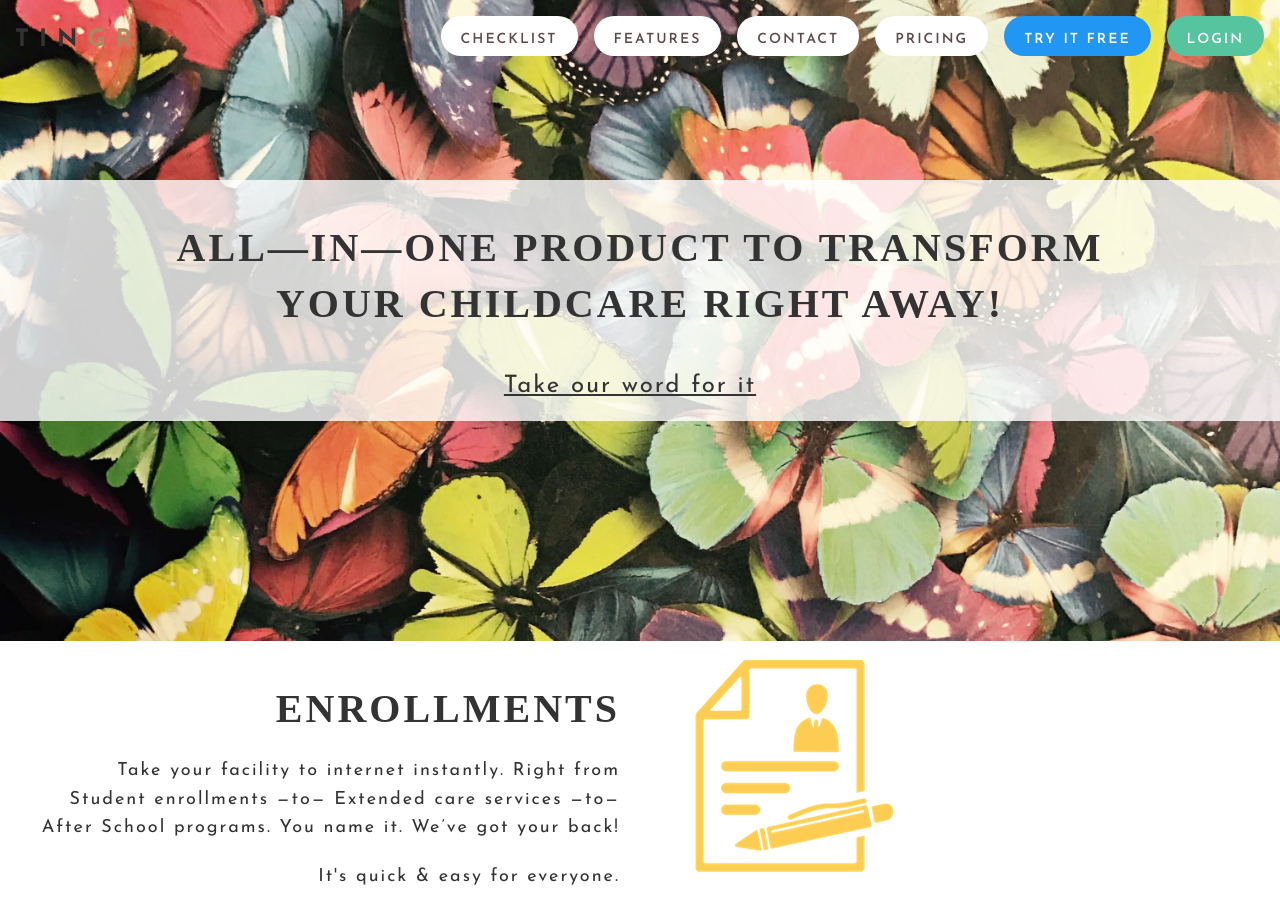
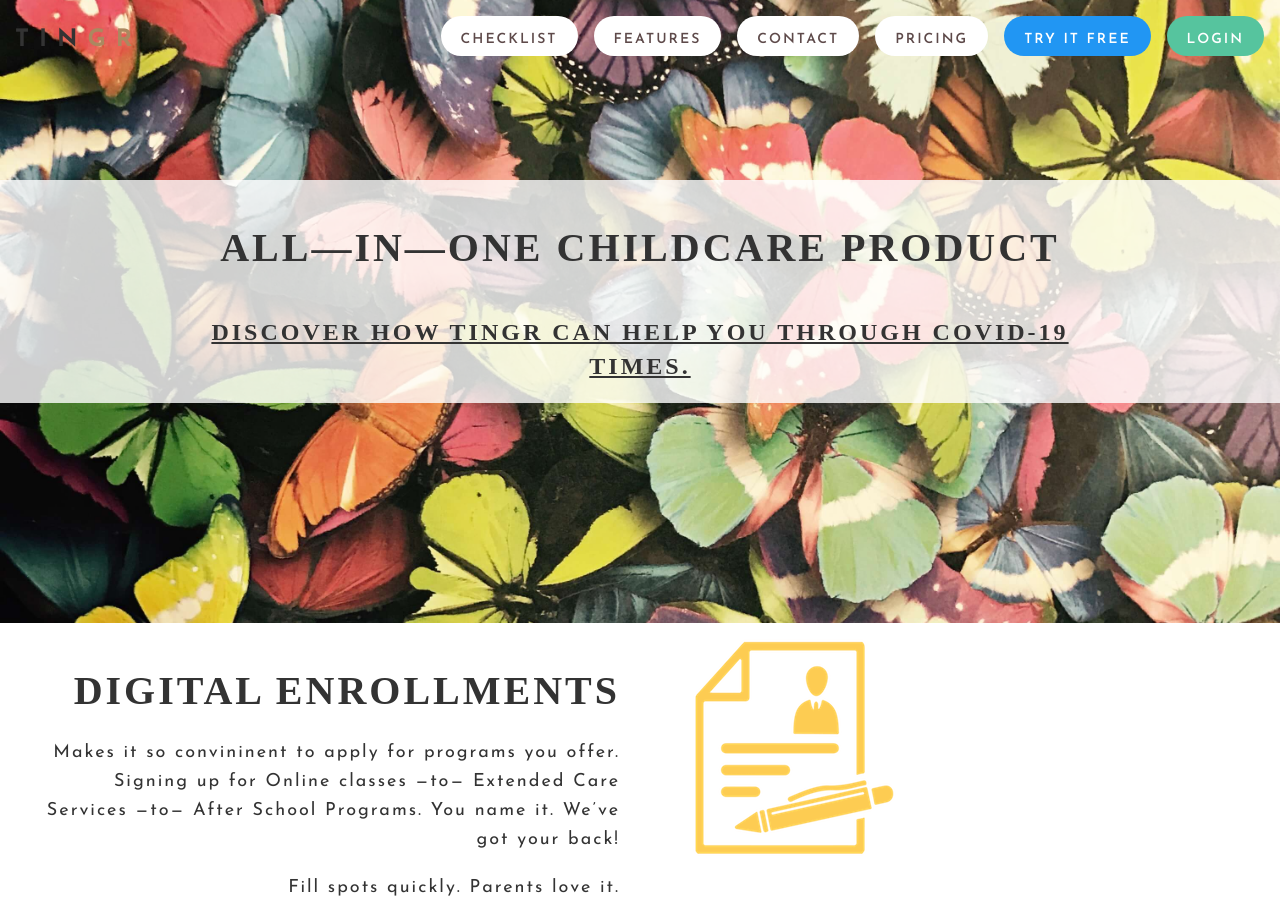
Before and after one commit to hellotingr/hellotingr.github.io, a Jekyll site: the page built from features.html, in a window 1280 px wide and 900 px high. Built offline with Jekyll 4.4.1, drawn with Linux system fonts in a browser that asks for light colours; some web fonts are replaced; some of the changed text lies outside the part shown.

Commit message:
CHangeSet incl. 1)ongoing site SEO stuff

```diff
--- a/_config.yml
+++ b/_config.yml
@@ -9,7 +9,7 @@
 title: For Childcare Providers. Digital Enrollments & Beyond.
 email: hello@tingr.org
 description: > # this means to ignore newlines until "baseurl:"
-  All-in-One Product for your Childcare.
+  All-in-One Product for your Child Care.
 baseurl: "" # the subpath of your site, e.g. /blog
 url: "https://tingr.org" # the base hostname & protocol for your site https://tingr.org
 # twitter_username: tingr
--- a/features.html
+++ b/features.html
@@ -2,14 +2,14 @@
 layout: default
 section_id: features
 services:
-- title: Enrollments
-  desc: Take your facility to internet instantly. Right from Student enrollments —to— Extended care services —to— After School programs. You name it. We’ve got your back!
-  desc2: It's quick & easy for everyone.
+- title: Digital Enrollments
+  desc: Makes it so convininent to apply for programs you offer. Signing up for Online classes —to— Extended Care Services —to— After School Programs. You name it. We’ve got your back!
+  desc2: Fill spots quickly. Parents love it.
   image: images/@stock/enrollments.png
   image_position: left
-- title: Digital Forms/Docs
-  desc: Our smart tech helps you in organizing your facility documents, student records to be available at your fingertips when you need ‘em.
-  desc2: Cool part...next time, ask parents to submit forms, send documents online. They are stored securely. Readily available for you and your staff!
+- title: Student Forms/Docs
+  desc: Best way to collect, organize your student records during COVID-19 times. Automatically organized record keeping. Download. Print. Anytime you want.
+  desc2: Next time, ask parents to submit forms, send documents online. They are stored securely. Readily available for you!
   image: images/@stock/forms_documents.png
   image_position: right
 - title: Classroom Moments
@@ -71,14 +71,14 @@
     <div class="section-title">
       <div class="row">
         <div class="medium-10 medium-centered columns">
-          <h2 class="wow slideInUp header-quote">All—in—One product to transform your Childcare right away!</h2>
+          <h2 class="wow slideInUp header-quote">All—in—One Childcare product</h2>
         </div>
       </div>
     </div>
     <div class="row">
       <div class="medium-9 medium-centered columns">
         <div class="header-quote">
-          <p><u>Take our word for it<br/></u></p>
+          <h3><u>Discover how Tingr can help you through COVID-19 times.</u></h3>
         </div>
       </div>
     </div>
--- a/robots.txt
+++ b/robots.txt
@@ -3,3 +3,4 @@
 ---
 User-agent: *
 Sitemap: {{ site.url }}/sitemap.xml
+Allow: /
```
Also changed, not shown: index.html (+5 -5 lines), signup.html (+7 -7 lines), 10 other files.
